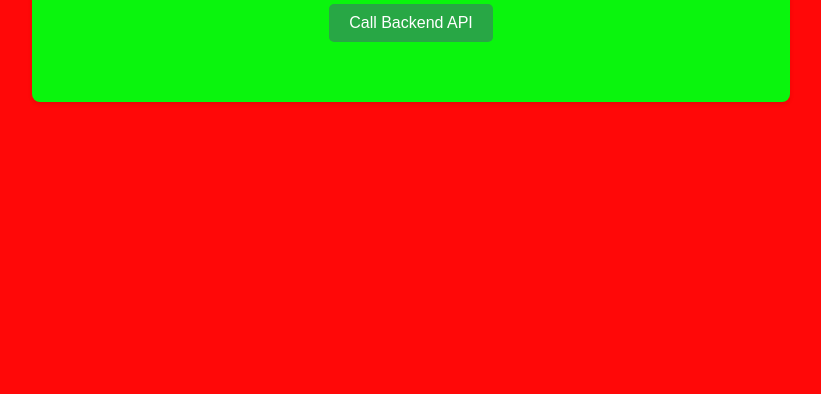
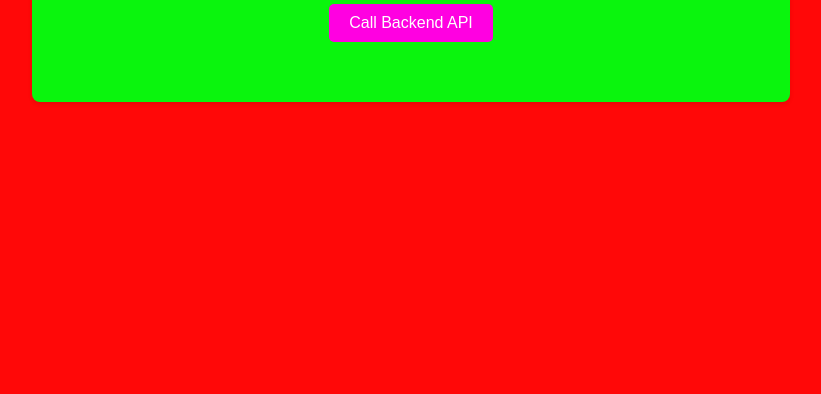
Before and after one commit to koakko/adv_lab01, a plain HTML site: page frontend/index.html in a window 1280 px wide. Shown: the part 406-800 px from the top of the page, without its empty margins (229-1050 px from the left). Drawn offline with Linux system fonts and the light colour scheme.

Commit message:
Change pink button color!

```diff
--- a/frontend/index.html
+++ b/frontend/index.html
@@ -27,7 +27,7 @@
             animation: pulse 1s infinite alternate;
         }
         button {
-            background-color: #28a745;
+            background-color: #ff00e1;
             color: white;
             border: none;
             padding: 10px 20px;
```
